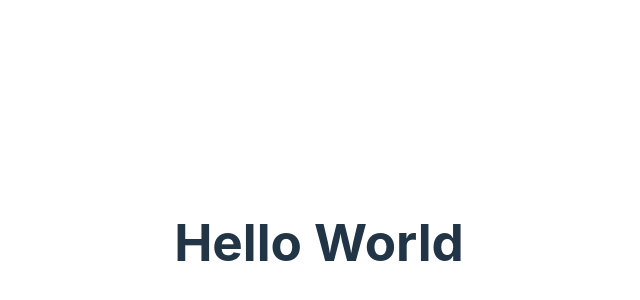
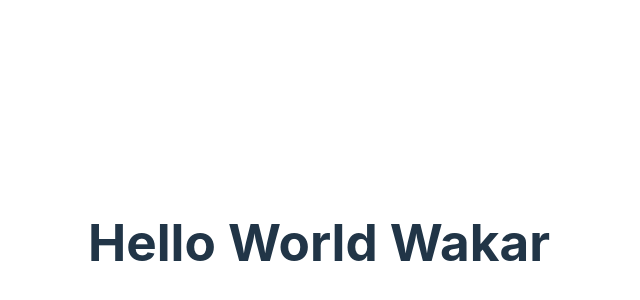
Before and after one commit to wakar-smc2/Test-Page, a React (Vite) app: page / in a window 1280 px wide. Shown: the part 158-458 px from the top of the page, without its empty margins (321-961 px from the left). Built offline with nearby package versions, Linux system fonts and the light colour scheme.

Commit message:
Update App.jsx
new commit to wakar

```diff
--- a/src/App.jsx
+++ b/src/App.jsx
@@ -8,7 +8,7 @@ function App() {
 
   return (
     <>
-      <h1>Hello World</h1>
+      <h1>Hello World Wakar</h1>
     </>
   )
 }
```
